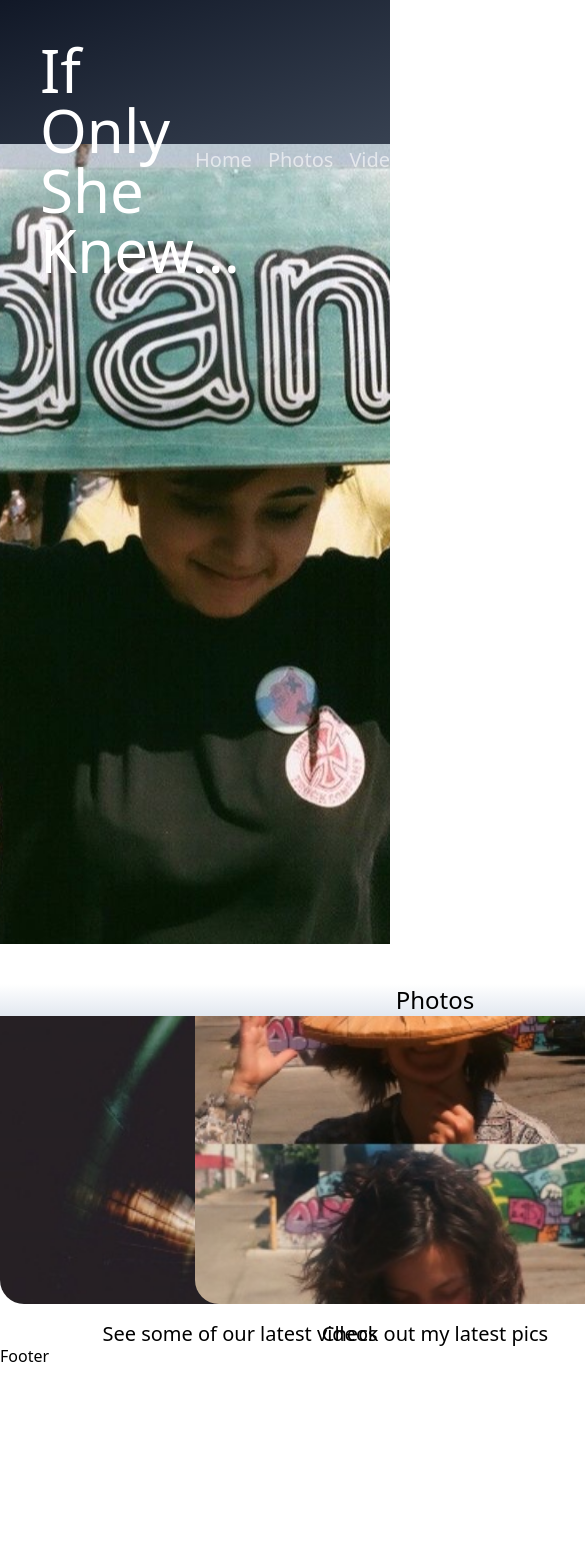
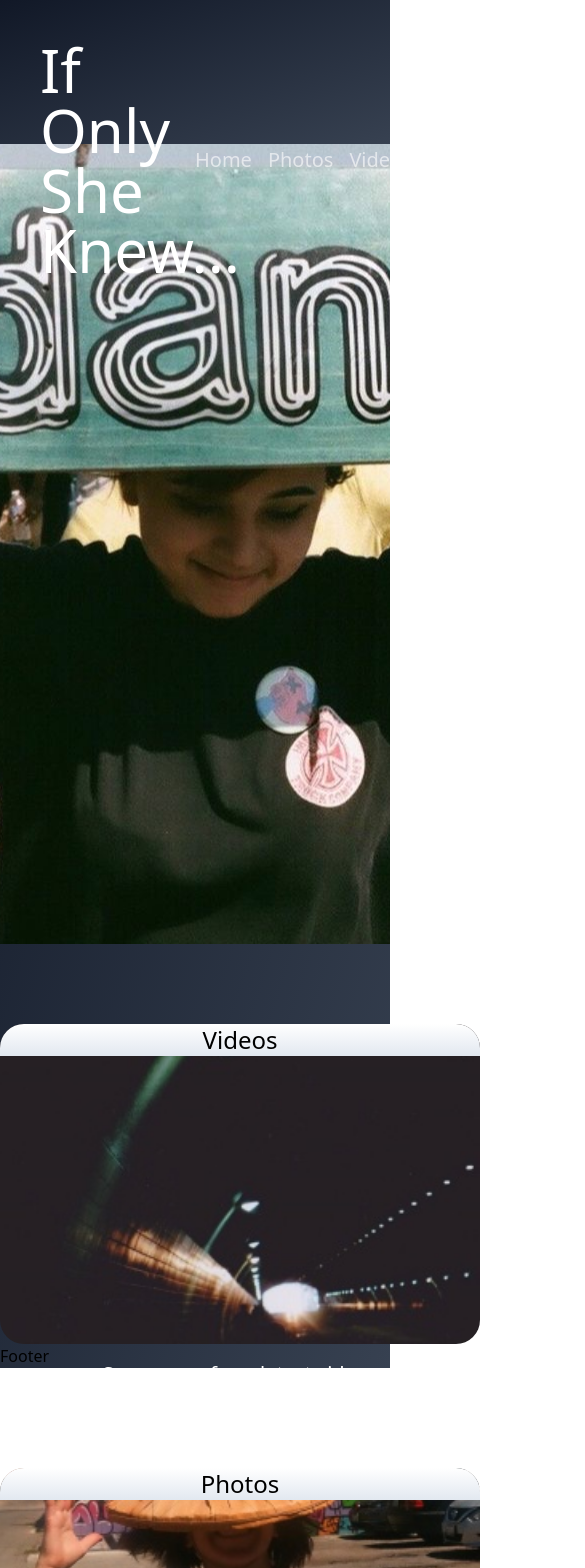
Before and after one commit to BJZeta/shelton-photography, a Next.js app in the folder shelton-site/: page / in a window 390 px wide. Shown: the top 1568 px of the page, 585 px wide, since content can reach past the window. Before the commit the page ends 1368 px from the top, so only its background shows below. Built offline with nearby package versions, Linux system fonts and the light colour scheme.

Commit message:
bg color changed

```diff
--- a/shelton-site/components/Header.js
+++ b/shelton-site/components/Header.js
@@ -3,7 +3,7 @@ import Link from "next/link";
 
 export default function Header() {
   return (
-    <header className="fixed top-0 w-full h-36 grid grid-cols-2 bg-gradient-to-br from-gray-900 to-gray-700 text-white py-10 px-10">
+    <header className="fixed top-0 w-full h-36 grid grid-cols-2 bg-gradient-to-br from-gray-900 to-gray-700 text-white py-10 px-10 z-10">
       <div>
         <Link href="/">
           <a className="text-6xl">
--- a/shelton-site/components/Layout.js
+++ b/shelton-site/components/Layout.js
@@ -4,7 +4,7 @@ import Header from "./Header";
 
 export default function Layout({ children }) {
   return (
-    <div>
+    <div className="bg-gradient-to-br from-gray-900 to-gray-700">
       <Header />
 
       <main className="mt-36">{children}</main>
--- a/shelton-site/components/PageLinks.js
+++ b/shelton-site/components/PageLinks.js
@@ -3,20 +3,20 @@ import Link from "next/link";
 
 export default function PageLinks({ title, link, info, image }) {
   return (
-    <div className="w-[30rem]  mx-auto text-center">
+    <div className="w-[30rem]  mx-auto text-center my-10 lg:my-0">
       <Link href={link}>
         <a>
           <div
-            className={`w-full h-80 bg-blue-500 rounded-3xl ${image} bg-image-style`}
+            className={`w-full h-80 rounded-3xl ${image} bg-image-style`}
           >
-            <h2 className="bg-gradient-to-b from-white to-slate-200 text-2xl">
+            <h2 className="bg-gradient-to-b rounded-t-3xl from-white to-slate-200 text-2xl">
               {title}
             </h2>
           </div>
         </a>
       </Link>
 
-      <p className="mt-4 text-xl">{info}</p>
+      <p className="mt-4 text-xl text-white">{info}</p>
     </div>
   );
 }
--- a/shelton-site/pages/index.js
+++ b/shelton-site/pages/index.js
@@ -6,7 +6,7 @@ import PageLinks from "../components/PageLinks";
 export default function Home() {
   return (
     <Layout>
-      <div className="relative flex w-full h-[50em] bg-black -z-10 mt-2">
+      <div className="relative flex w-full h-[50em] bg-black z-0 mt-2">
         <div id="jumbotron" className="slideshow">
           <li></li>
           <li></li>
@@ -16,7 +16,7 @@ export default function Home() {
         </div>
       </div>
 
-      <section className="w-full h-80 grid grid-flow-col grid-cols-2 my-10">
+      <div className="w-full h-80 grid grid-cols-1 lg:grid-cols-2 my-10 ">
         <PageLinks
           title="Videos"
           link="/videos"
@@ -29,7 +29,7 @@ export default function Home() {
           info="Check out my latest pics"
           image="bg-[url('/static/shelton-pic5.jpg')]"
         />
-      </section>
+      </div>
     </Layout>
   );
 }
```
